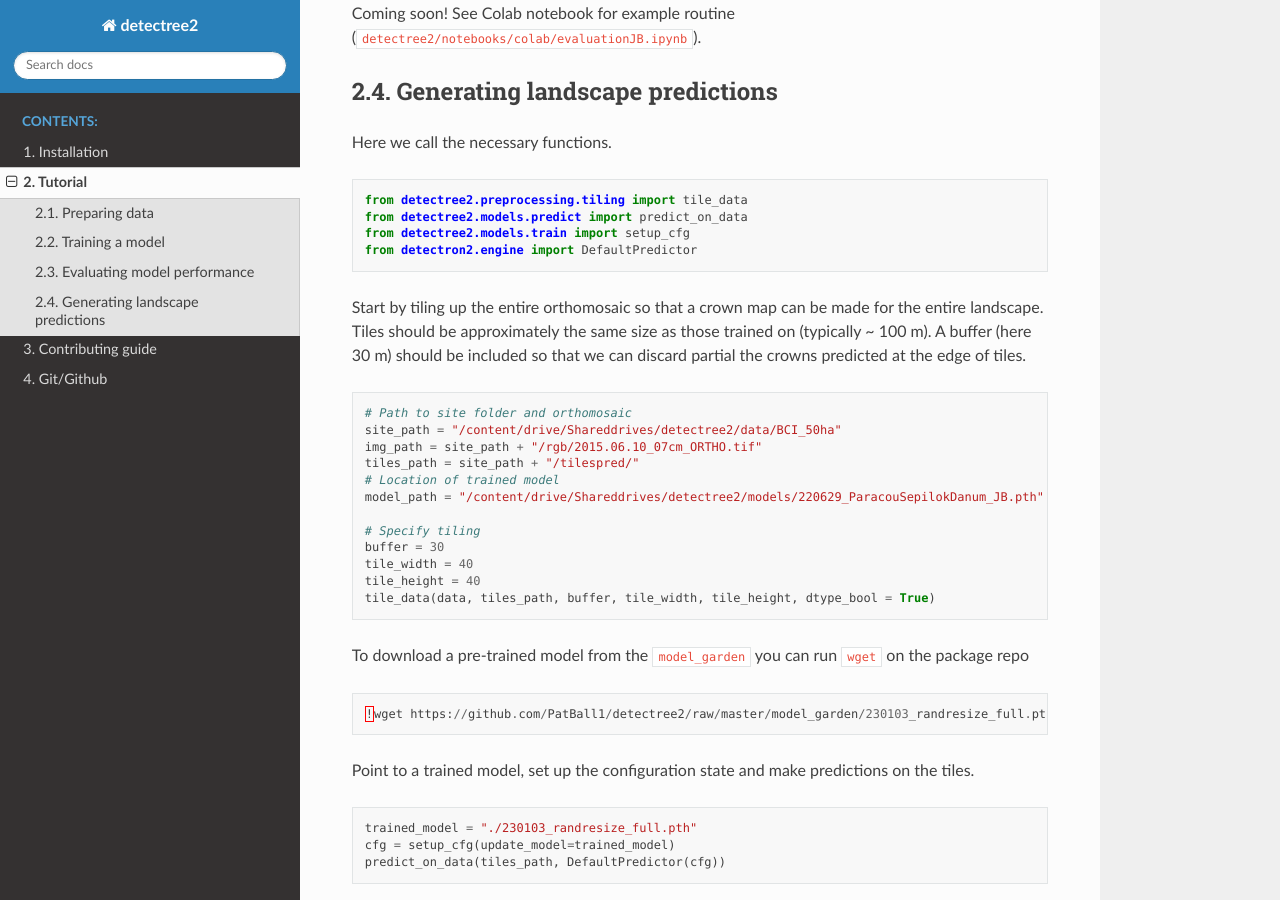
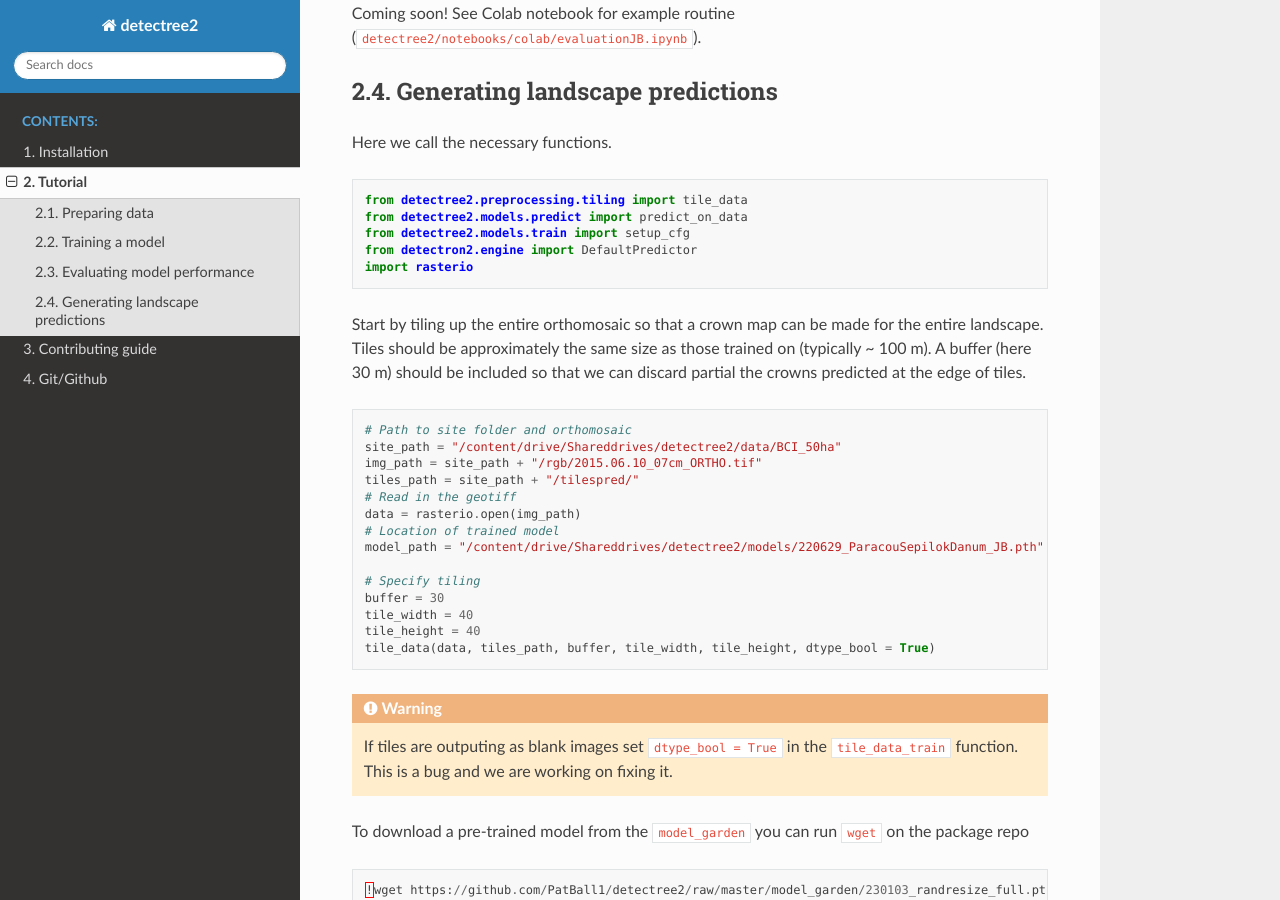
Before and after one commit to PatBall1/detectree2, a Sphinx documentation site: the page built from docs/source/tutorial.rst, in a window 1280 px wide and 900 px high, scrolled down 4919 px. Built offline with Sphinx 7.4.7 and the Read the Docs theme 2.0.0, drawn with Linux system fonts in a browser that asks for light colours; pages that are not in the unit, such as notebooks, are missing from menus.

Commit message:
tutorial correction

```diff
--- a/docs/source/tutorial.rst
+++ b/docs/source/tutorial.rst
@@ -244,6 +244,7 @@ Here we call the necessary functions.
    from detectree2.models.predict import predict_on_data
    from detectree2.models.train import setup_cfg
    from detectron2.engine import DefaultPredictor
+   import rasterio
 
 
 Start by tiling up the entire orthomosaic so that a crown map can be made for the entire landscape. Tiles should be
@@ -256,6 +257,8 @@ can discard partial the crowns predicted at the edge of tiles.
    site_path = "/content/drive/Shareddrives/detectree2/data/BCI_50ha"
    img_path = site_path + "/rgb/2015.06.10_07cm_ORTHO.tif"
    tiles_path = site_path + "/tilespred/"
+   # Read in the geotiff
+   data = rasterio.open(img_path)
    # Location of trained model
    model_path = "/content/drive/Shareddrives/detectree2/models/220629_ParacouSepilokDanum_JB.pth"
 
@@ -264,6 +267,10 @@ can discard partial the crowns predicted at the edge of tiles.
    tile_width = 40
    tile_height = 40
    tile_data(data, tiles_path, buffer, tile_width, tile_height, dtype_bool = True)
+
+.. warning::
+   If tiles are outputing as blank images set ``dtype_bool = True`` in the ``tile_data_train`` function. This is a bug
+   and we are working on fixing it.
 
 To download a pre-trained model from the ``model_garden`` you can run ``wget`` on the package repo
 
```
